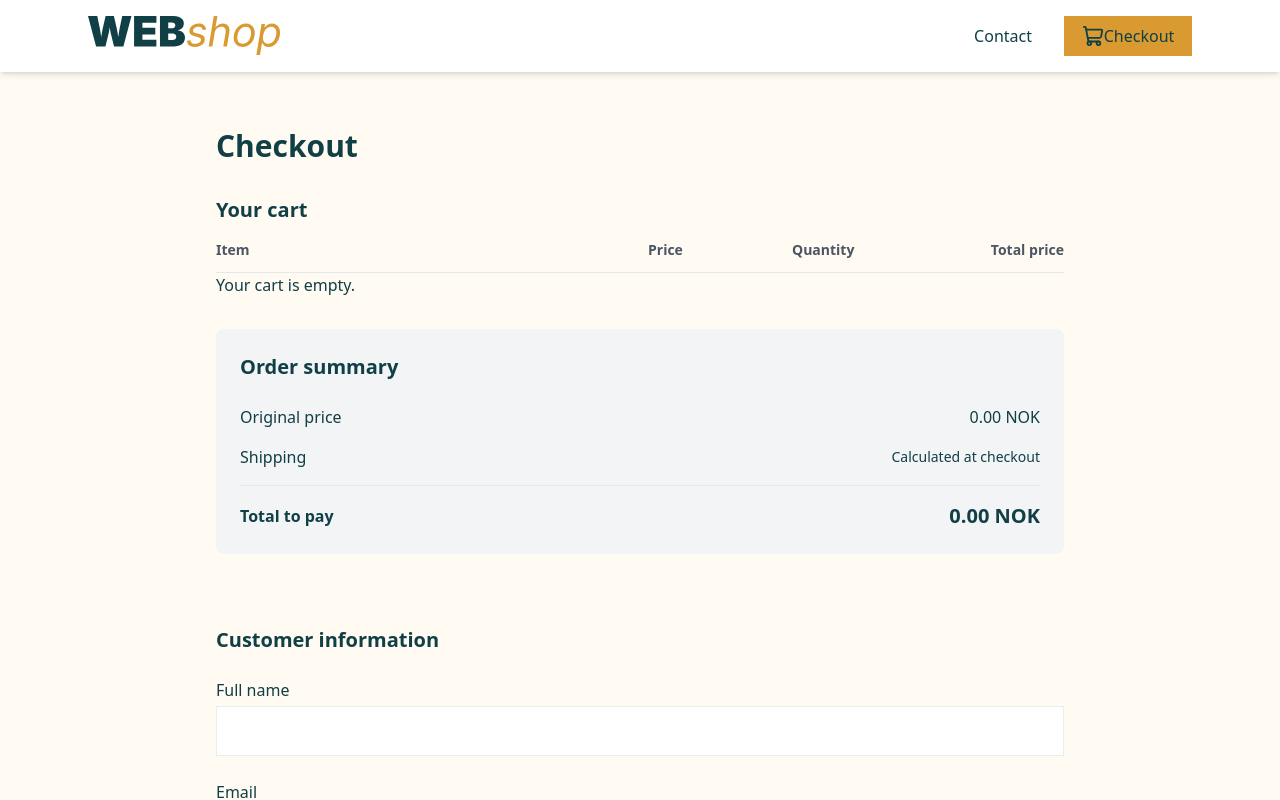
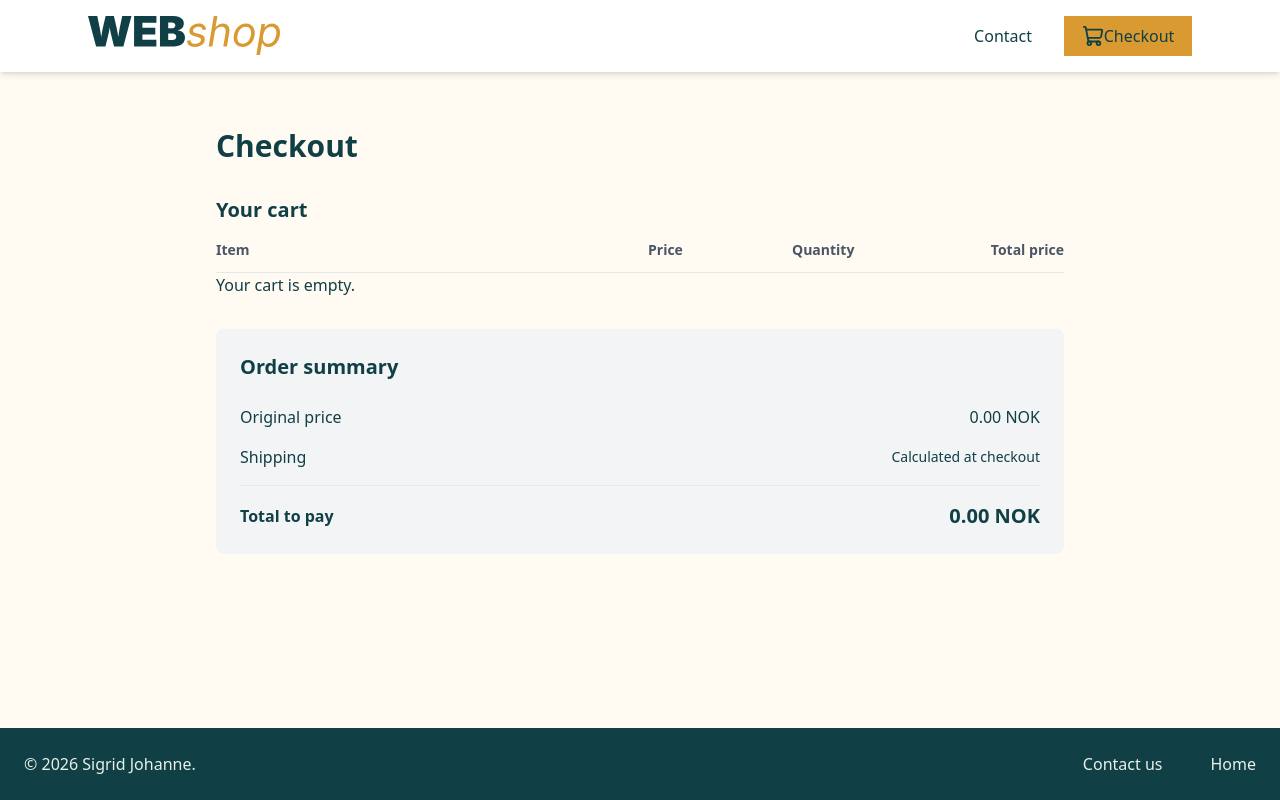
Before and after one commit to Sigrid-Okt22PT/Javascript-Framework-CA, a React (Vite) app: page /checkout in a window 1280 px wide. Shown: the top 800 px of the page. Built offline with nearby package versions, Linux system fonts and the light colour scheme.

Commit message:
redirect and error fixes

```diff
--- a/src/components/products/ProductCard.tsx
+++ b/src/components/products/ProductCard.tsx
@@ -38,6 +38,9 @@ function ProductCard({ product }: ProductCardProps) {
           <p className="text-md font-medium text-primary">
             {product.discountedPrice} NOK
           </p>
+          <p className="text-sm font-normal line-through text-secondary">
+            {product.price} NOK
+          </p>
 
           <button
             type="button"
--- a/src/pages/Checkout.tsx
+++ b/src/pages/Checkout.tsx
@@ -29,8 +29,8 @@ function Checkout() {
       {/* Order summary */}
       <CartSummary items={items} />
 
-      {/* Checkout form */}
-      <CheckoutForm />
+      {/* Checkout form (only if cart is not empty) */}
+      {items.length > 0 && <CheckoutForm />}
     </section>
   );
 }
--- a/src/pages/Home.tsx
+++ b/src/pages/Home.tsx
@@ -106,6 +106,16 @@ function Home() {
         <Sorting sortBy={sortBy} setSortBy={setSortBy} />
       </div>
 
+      {/* Loading and error messages */}
+      {loading && <p role="status">Loading products...</p>}
+
+      {error && (
+        <p role="alert" className="text-red-600">
+          {error}
+        </p>
+      )}
+
+      {/* Product grid */}
       {!loading &&
         !error &&
         (sortedProducts.length === 0 ? (
```
Also changed, not shown: 1 other file (tests, documents, lock files or other folders).
